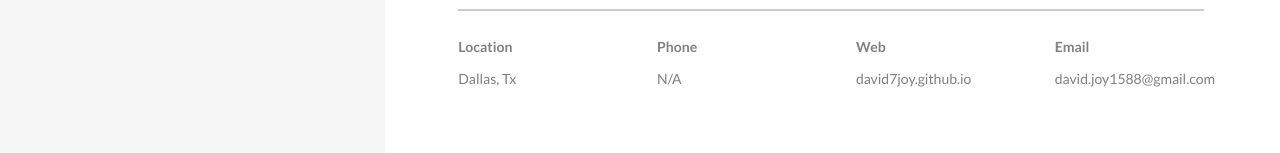
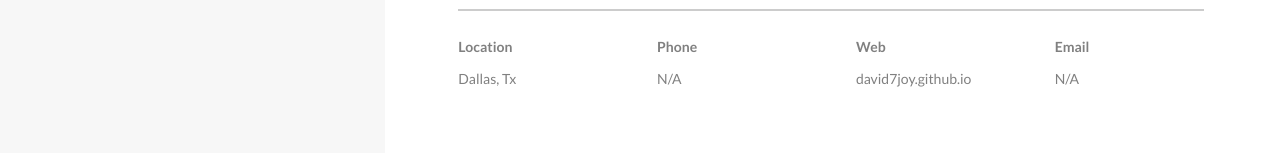
Before and after one commit to david7joy/david7joy.github.io, a plain HTML site: page index.html in a window 1280 px wide. Shown: the part 647-800 px from the top of the page. Drawn offline with Linux system fonts and the light colour scheme.

Commit message:
Update index.html

```diff
--- a/index.html
+++ b/index.html
@@ -196,7 +196,7 @@
                                                             <h4>Email</h4>
                                                             <p>
                                                                 <span class="t-link-container__item--blended" style="color:gray;">
-                                                                    david.joy1588@gmail.com
+                                                                    N/A
                                                                 </span>
                                                             </p>
                                                         </a><!-- /o-link-container -->
```
